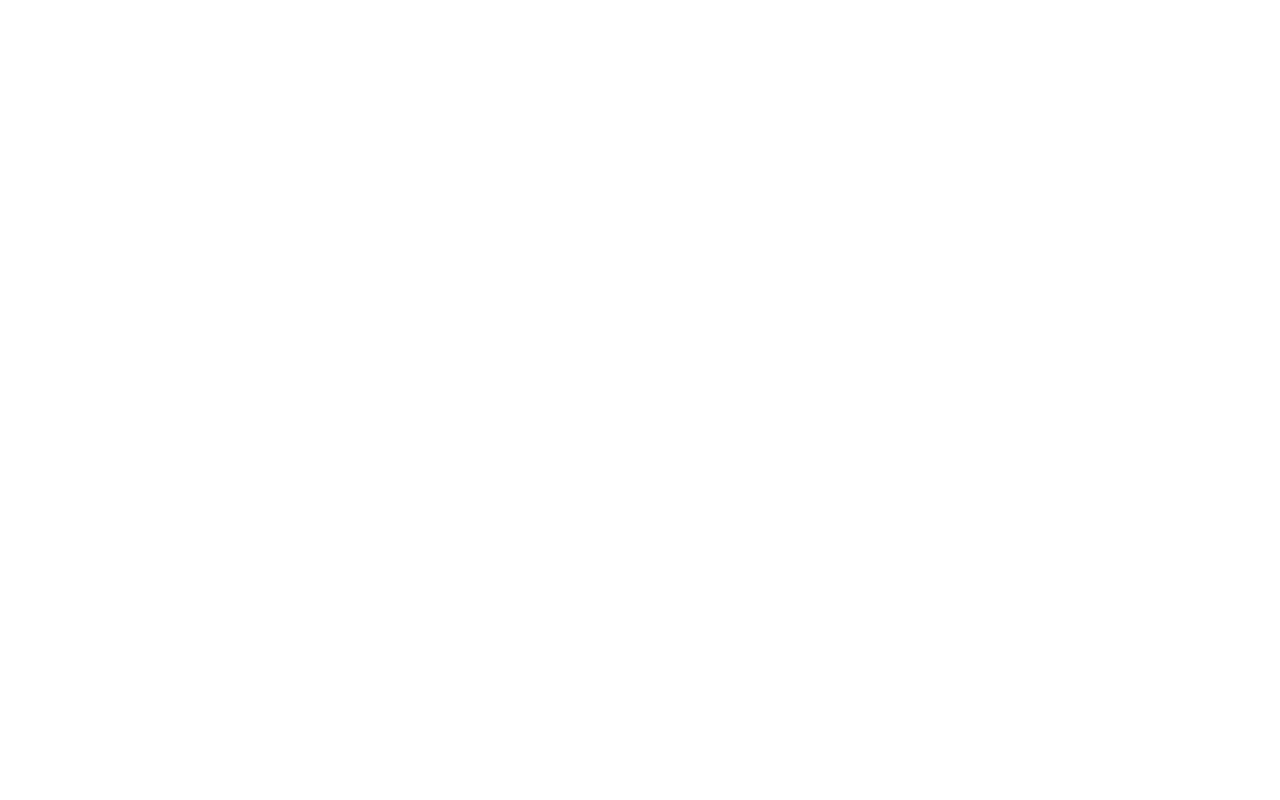
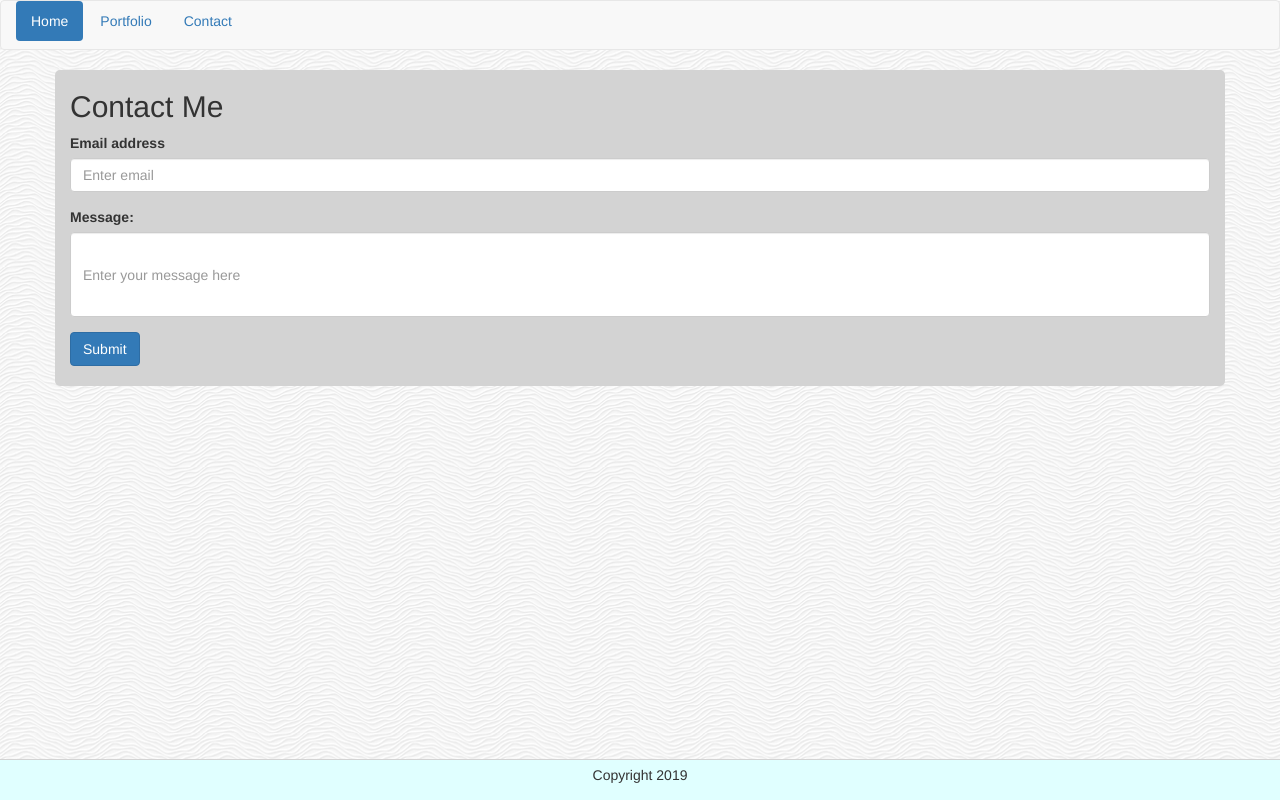
Before and after one commit to TyDSmith/bootstrap-portfolio, a plain HTML site: page contact.html in a window 1280 px wide. Drawn offline with nearby package versions, Linux system fonts and the light colour scheme.

Commit message:
populate contact page

```diff
--- a/contact.html
+++ b/contact.html
@@ -0,0 +1,54 @@
+<!DOCTYPE html>
+<html lang="en">
+<head>
+    <meta charset="UTF-8">
+    <title>Home - Ty's Basic Portfolio - Responsiveness Assignment</title>
+    <link rel="stylesheet" type="text/css" href="style.css">
+    <!-- Latest compiled and minified CSS -->
+    <link rel="stylesheet" href="https://maxcdn.bootstrapcdn.com/bootstrap/3.3.7/css/bootstrap.min.css">
+    <!-- jQuery library -->
+    <script src="https://ajax.googleapis.com/ajax/libs/jquery/3.3.1/jquery.min.js"></script>
+    <!-- Latest compiled JavaScript -->
+    <script src="https://maxcdn.bootstrapcdn.com/bootstrap/3.3.7/js/bootstrap.min.js"></script>
+    </head>
+<body background="assets/images/white-waves.png">
+    <nav class="navbar navbar-default">
+            <div class="container-fluid">
+                <div class="navbar-header">
+                    <ul class="nav nav-pills">
+                        <li role="presentation" class= "active"><a href="#">Home</a></li>
+                        <li role="presentation"><a href="#">Portfolio</a></li>
+                        <li role="presentation"><a href="#">Contact</a></li>
+                    </ul>
+                </div>
+            </div>
+        </nav>
+
+    <div class="container main-content main-content-contact">
+        <div class="content-header">
+            <h2>Contact Me</h2>
+        </div>
+        <div class="contact-form">
+        <form class="contact-form1">
+                <div class="form-group">
+                  <label for="exampleInputEmail1">Email address</label>
+                  <input type="email" class="form-control" id="enteremail" aria-describedby="emailHelp" placeholder="Enter email">
+                </div>
+                <div class="form-group">
+                  <label for="entermessage">Message: </label>
+                  <input type="text" class="form-control large-text-input" id="messageinput" placeholder="Enter your message here">
+                </div>
+                <button type="submit" class="btn btn-primary btn-contact">Submit</button>
+                <br><br>
+        </form>
+        </div>
+    </div>
+</div>
+<div class="navbar navbar-fixed-bottom">
+        <div class="footer navbar-inner">
+                <p>Copyright 2019</p>
+        </div>
+    </div>
+
+</body>
+</html>
--- a/style.css
+++ b/style.css
@@ -7,6 +7,9 @@
     margin-bottom: 25px;
 }
 
+.main-content-contact{
+    min-height: 75%;
+}
 .port-header h2{
     text-align: center;
 }
@@ -38,3 +41,15 @@ margin: 5px;
     text-align: center;
     border-top: solid 1px lightgray;
 }
+
+/*====Contact form====*/
+
+input[type=text]:focus, input[type=email]:focus  {
+    border: 3px solid #555;
+  }
+input.large-text-input{
+min-height: 85px;
+}
+.btn-contact{
+     margin-bottom: 20px;
+ }
```
